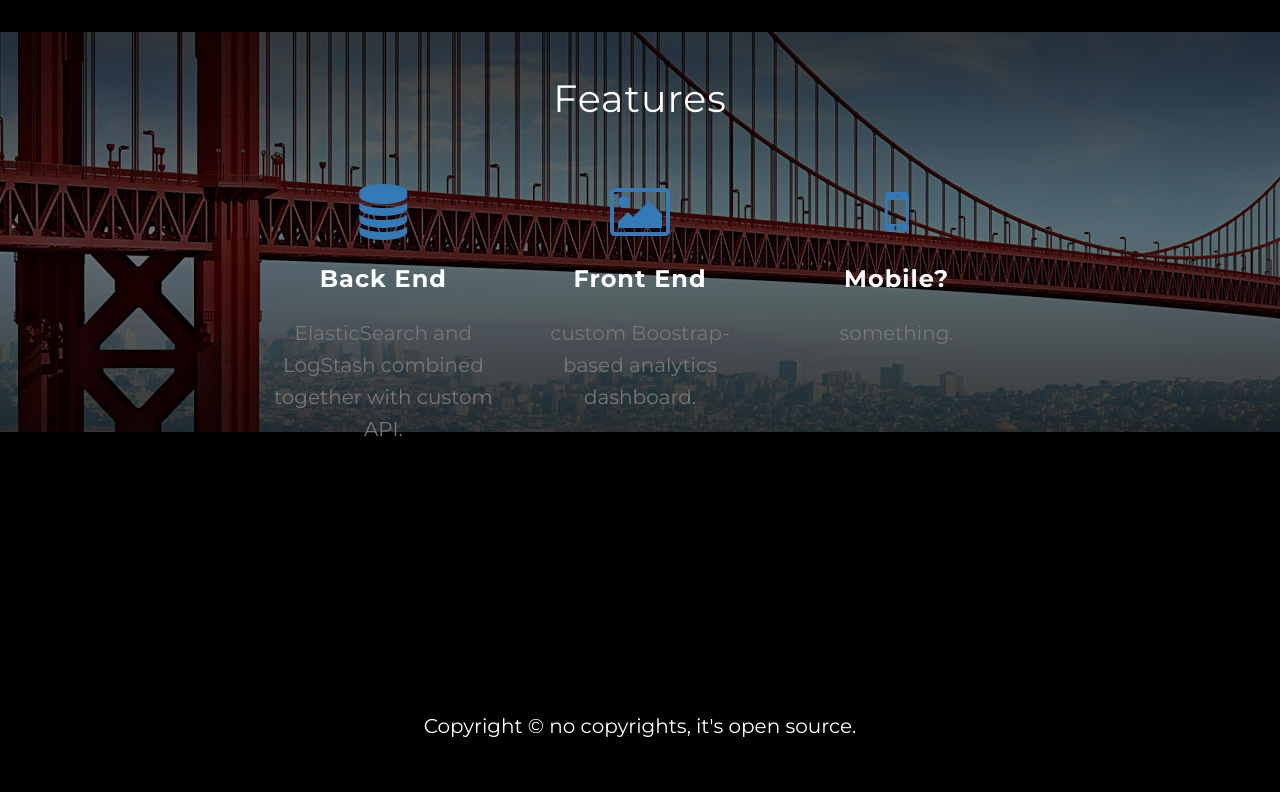
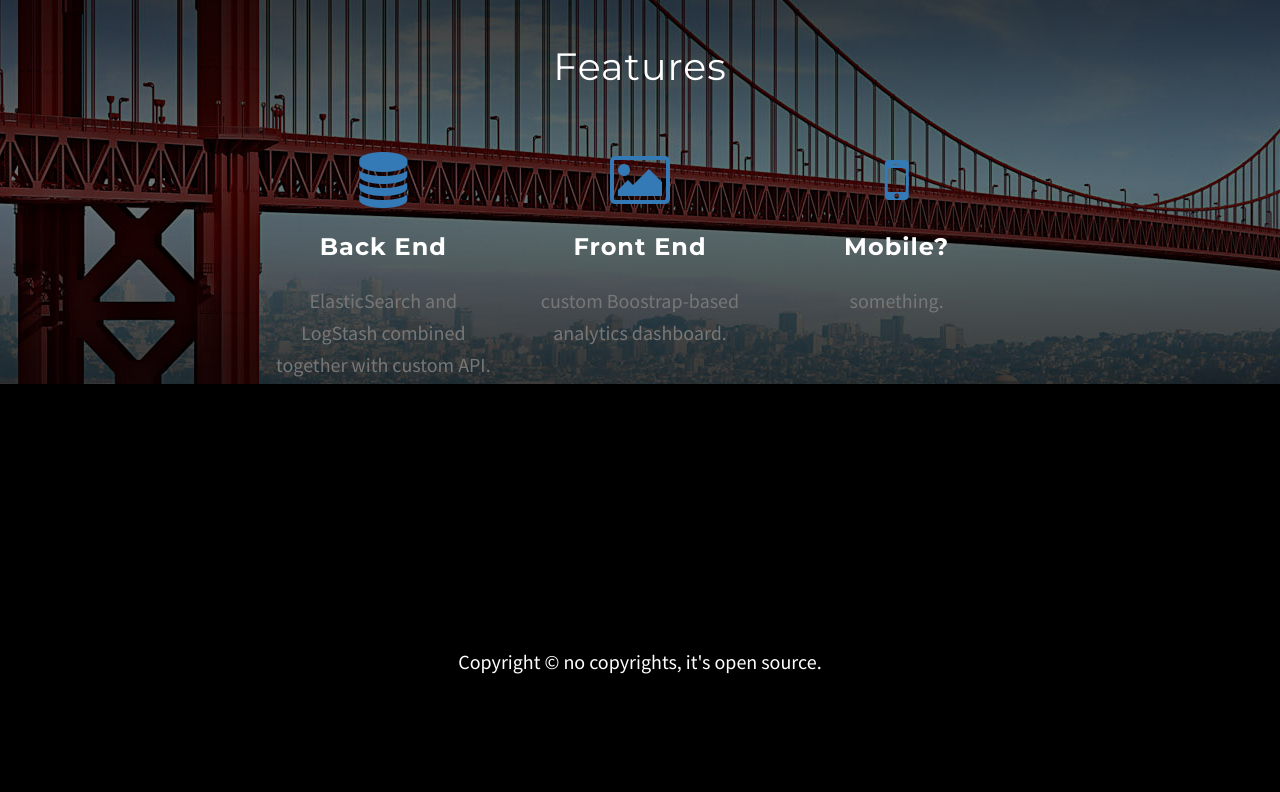
Before and after one commit to seestats/website, a plain HTML site: page index.html in a window 1280 px wide. Shown: the part 1462-2254 px from the top of the page. After the commit the page ends 2190 px from the top, so only its background shows below. Drawn offline with Linux system fonts and the light colour scheme; some packages are replaced by stand-ins of ours.

Commit message:
Font fixes

```diff
--- a/css/grayscale.css
+++ b/css/grayscale.css
@@ -3,6 +3,7 @@
  * Code licensed under the Apache License v2.0.
  * For details, see http://www.apache.org/licenses/LICENSE-2.0.
  */
+@import url(https://fonts.googleapis.com/css?family=Source+Sans+Pro:400,700,700italic,400italic,600,600italic);
 
 body {
     width: 100%;
```
